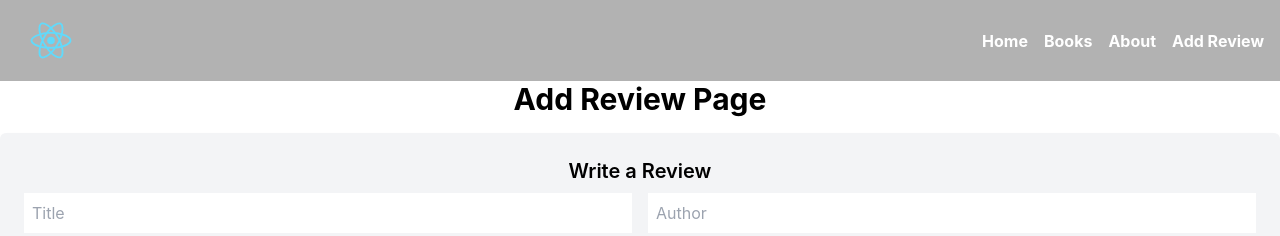
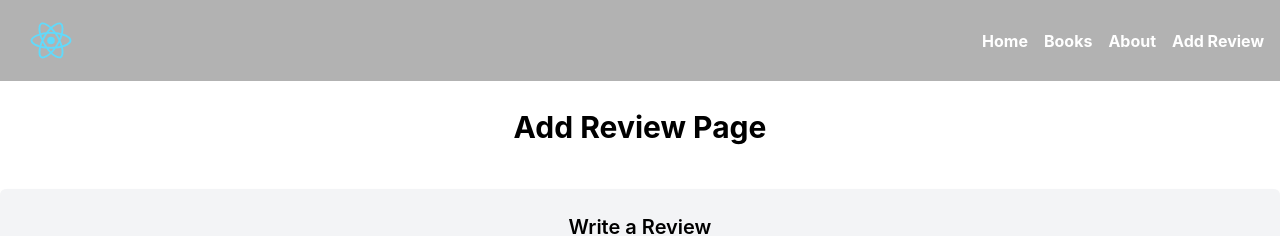
Before and after one commit to Wambuguu/Book-Reviewer-Hub, a React (Create React App) app: page /add-review in a window 1280 px wide. Shown: the top 236 px of the page. Built offline with nearby package versions, Linux system fonts and the light colour scheme; no server answers.

Commit message:
Update styles

```diff
--- a/src/pages/AddReviewPage.js
+++ b/src/pages/AddReviewPage.js
@@ -4,7 +4,7 @@ import ReviewForm from '../components/ReviewForm';
 const AddReviewPage = () => {
   return (
     <div>
-      <h1 className="text-3xl font-bold mb-4 text-center">Add Review Page</h1>
+      <h1 className="text-3xl font-bold mb-4 text-center py-7">Add Review Page</h1>
       <ReviewForm />
     </div>
   );
```
